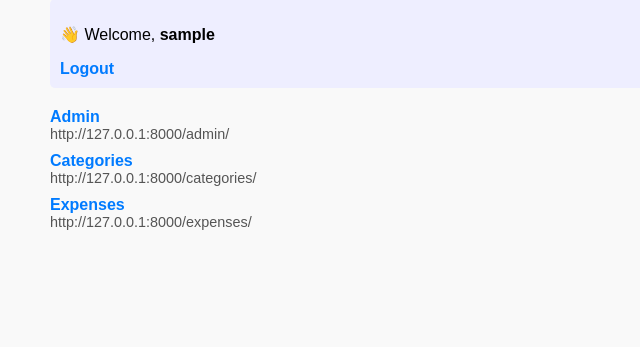
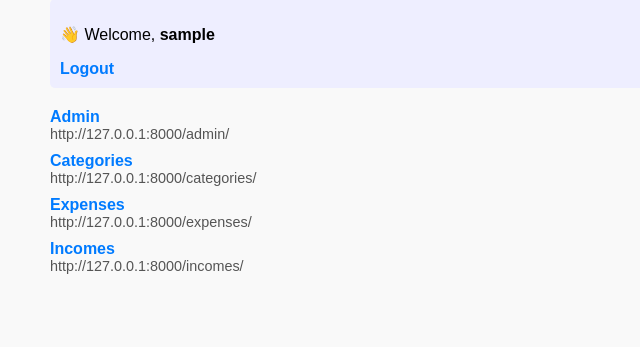
Before and after one commit to abdelrahmanm0hammed/Alx_CapstoneProject, a Django app: page / in a window 1280 px wide. Shown: the part 109-456 px from the top of the page, without its empty margins (0-640 px from the left). Run offline with Django 5.2, Linux system fonts and the light colour scheme; the visitor is signed in with stand-in values (Sample User, id 1).

Commit message:
making migrations and adding income to the dash board

```diff
--- a/Expense_Tracker/incomes/views.py
+++ b/Expense_Tracker/incomes/views.py
@@ -12,7 +12,7 @@ class IncomeListCreateView(generics.ListCreateAPIView):
     def perform_create(self, serializer):
         serializer.save(user= self.request.user)
     def get_queryset(self):
-        return Income.objects.filter(user=self.request.user).order_by("-create_at")
+        return Income.objects.filter(user=self.request.user).order_by("-created_at")
 
 class IncomeRetrieveUpdateDestroyView(generics.RetrieveUpdateDestroyAPIView):
     serializer_class = IncomeSerializer
--- a/Expense_Tracker/templates/index.html
+++ b/Expense_Tracker/templates/index.html
@@ -73,6 +73,10 @@
             <a href="/expenses/">Expenses</a>
             <div class="url">http://127.0.0.1:8000/expenses/</div>
         </li>
+        <li>
+            <a href="/incomes/">Incomes</a>
+            <div class="url">http://127.0.0.1:8000/incomes/</div>
+        </li>
         {% else %}
         <li>
             <em>Login to access Categories and Expenses</em>
```
Also changed, not shown: Expense_Tracker/incomes/migrations/0001_initial.py (added).
